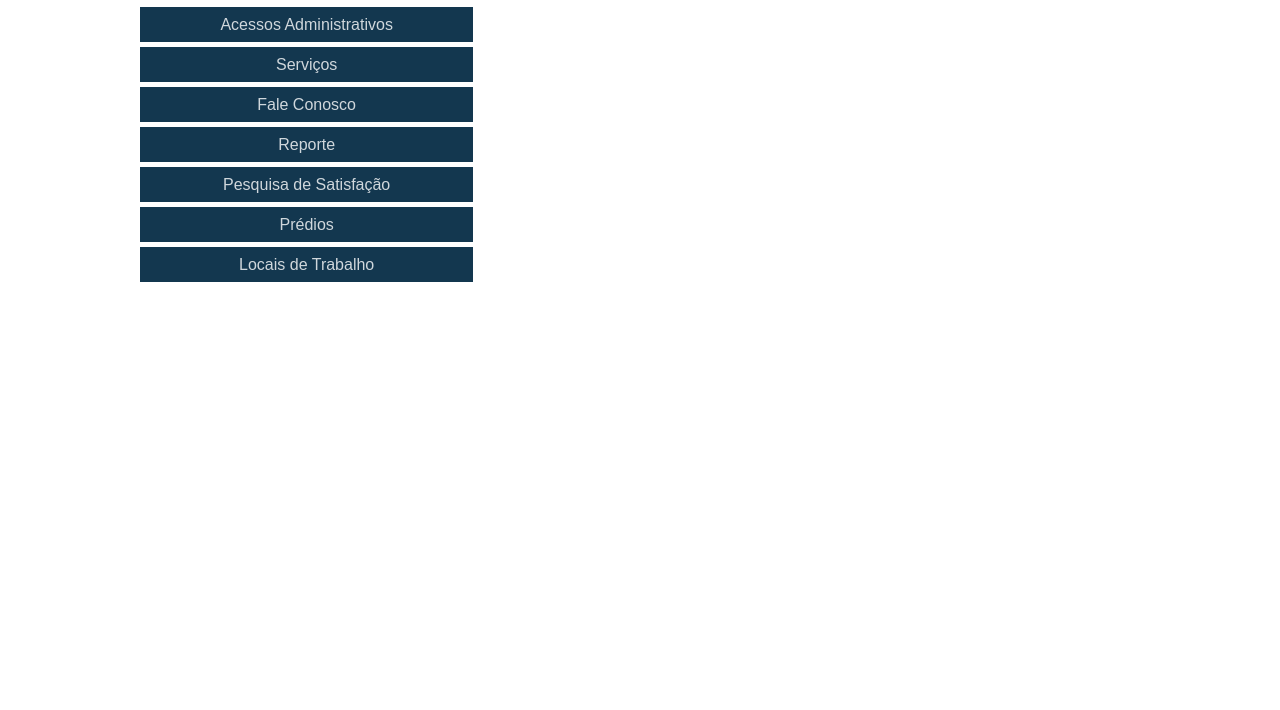
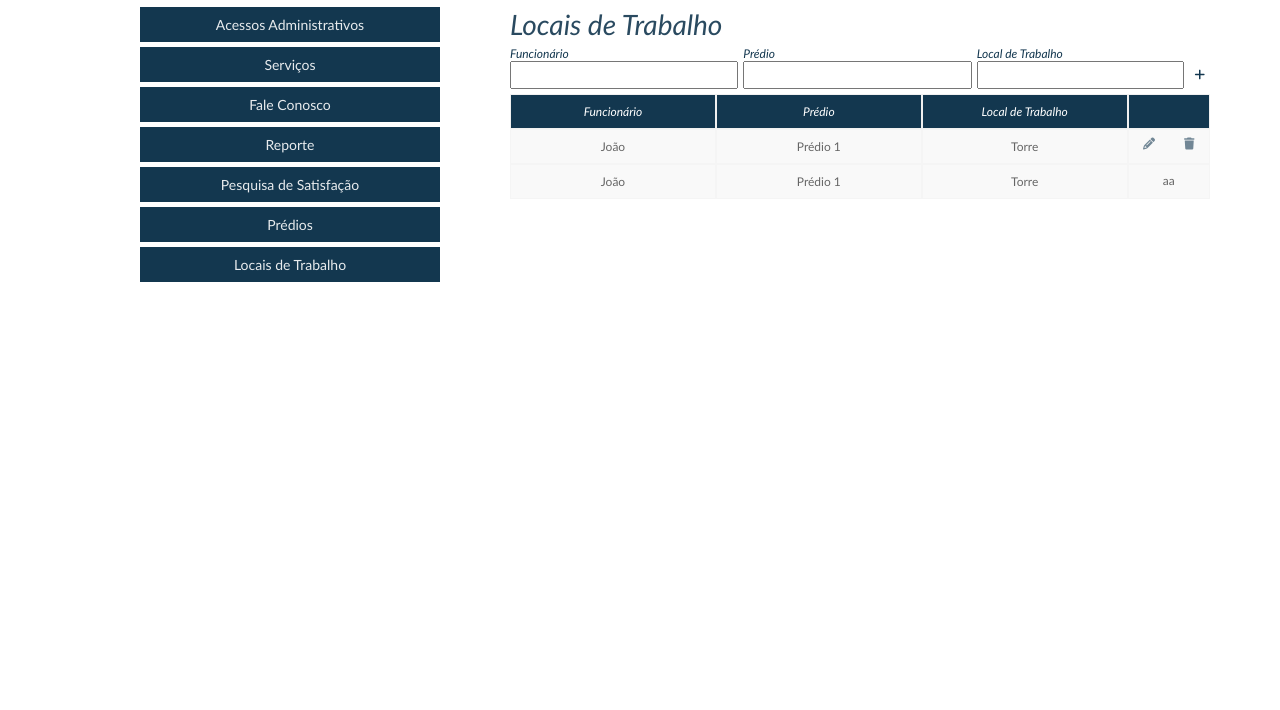
Before and after one commit to jmauricioaferreira/obuc-frontend-challenge, a plain HTML site: page index.html in a window 1280 px wide. Shown: the part 203-913 px from the top of the page. Drawn offline with Linux system fonts and the light colour scheme.

Commit message:
creating table and form

```diff
--- a/index.html
+++ b/index.html
@@ -10,19 +10,20 @@
   <link href="https://fonts.googleapis.com/css2?family=Poppins:ital,wght@1,300&display=swap" rel="stylesheet">
 
   <link rel="stylesheet" href="./style.css">
+  <script src="https://kit.fontawesome.com/b36e4ed4d1.js" crossorigin="anonymous"></script>
   <title>Document</title>
 </head>
 
 <body>
   <header>
     <img src="/assets/admin-small.png" alt="Imagem do Cabeçalho">
-    <svg width='400' height='200' class="">
+    <svg width='400' height='400' class="">
       <polygon points='0,400 0,0 400,0 250,400' />
     </svg>
     <h1 id="header-name">Administração</h1>
   </header>
   <main>
-    <div class="container">
+    <section class="container">
       <nav>
         <a href="#">Acessos Administrativos</a>
         <a href="#">Serviços</a>
@@ -32,7 +33,52 @@
         <a href="#">Prédios</a>
         <a href="#">Locais de Trabalho</a>
       </nav>
-    </div>
+      <section class="workplace-info">
+        <h1 id="workplace-title">Locais de Trabalho</h1>
+        <form action="">
+          <div>
+            <label for="employee">Funcionário</label>
+            <input type="text" id="employee" name="employee">
+          </div>
+          <div><label for="building">Prédio</label>
+            <input type="text" id="building" name="building">
+          </div>
+          <div id="workplace-div">
+            <label for="workplace">Local de Trabalho
+            </label>
+            <input type="text" id="workplace" name="workplace">
+            <i class="fas fa-plus"></i>
+          </div>
+        </form>
+        <table>
+          <thead>
+            <tr>
+              <th>Funcionário</th>
+              <th>Prédio</th>
+              <th>Local de Trabalho</th>
+              <th></th>
+            </tr>
+          </thead>
+          <tbody>
+            <tr>
+              <td>João</td>
+              <td>Prédio 1</td>
+              <td>Torre</td>
+              <td>
+                <i class="fas fa-pencil-alt"></i>
+                <i class="fas fa-trash"></i>
+              </td>
+            </tr>
+            <tr>
+              <td>João</td>
+              <td>Prédio 1</td>
+              <td>Torre</td>
+              <td>aa</td>
+            </tr>
+          </tbody>
+        </table>
+        </div>
+        </div>
 
   </main>
   <footer></footer>
--- a/style.css
+++ b/style.css
@@ -11,7 +11,7 @@
 }
 
 body {
-  font-family: 'Poppins', sans-serif;
+  font-family: Calibri, Arial, Helvetica, sans-serif;
 }
 
 main {
@@ -34,6 +34,8 @@ header {
   justify-content: center;
   position: relative;
   z-index: -1;
+
+  font-family: Calibri, sans-serif;
 }
 
 svg {
@@ -53,6 +55,8 @@ img {
   color: #fff;
   left: 80px;
   top: calc(50% - 24px);
+  font-style: italic;
+  opacity: 0.75;
 }
 
 /* Main ========================= */
@@ -63,26 +67,111 @@ main {
 
 main .container {
   display: grid;
-  grid-template-columns: 1fr 2fr;
+  grid-template-columns: 30% 70%;
+  gap: 70px;
 }
 /* Nav ========================= */
 
 nav {
-  font-family: Arial, Helvetica, sans-serif;
   display: flex;
   flex-direction: column;
+  font-size: 14px;
 }
 
 a {
   background: var(--dark-blue);
-  color: rgba(255, 255, 255, 0.8);
+  color: rgba(255, 255, 255, 0.9);
   text-decoration: none;
   height: 35px;
   margin-bottom: 5px;
-
-  font-size: 1rem;
 
   display: flex;
   justify-content: center;
   align-items: center;
 }
+
+/* Form and Table ========================= */
+
+#workplace-title {
+  font-size: 28px;
+  font-style: italic;
+  color: var(--dark-blue);
+  opacity: 0.9;
+  margin-bottom: 5px;
+  font-weight: normal;
+}
+
+.workplace-info form {
+  font-style: italic;
+  font-size: 12px;
+  display: flex;
+  margin-bottom: 5px;
+}
+
+.workplace-info form div {
+  width: 100%;
+  display: flex;
+  flex-direction: column;
+
+  margin-right: 5px;
+  color: var(--dark-blue);
+}
+
+#workplace-div {
+  flex-direction: row;
+  flex-wrap: wrap;
+  align-items: center;
+}
+
+#workplace-div i {
+  margin-left: 10px;
+}
+
+#workplace-div input {
+  flex-grow: 2;
+}
+
+.workplace-info form input {
+  height: 28px;
+}
+
+.workplace-info table {
+  width: 100%;
+  font-size: 12px;
+  border-spacing: 0px;
+}
+
+.workplace-info table td,
+.workplace-info table th {
+  height: 35px;
+  border: 1px solid #f0f0f0;
+}
+.workplace-info table th {
+  width: 100px;
+  background: var(--dark-blue);
+  padding: 8px 0px;
+
+  color: #fff;
+  font-weight: normal;
+  font-style: italic;
+}
+
+.workplace-info table th:last-child {
+  width: 40px;
+}
+
+.workplace-info tbody td {
+  background: #f6f6f6;
+  opacity: 0.6;
+  padding: 8px 0px;
+  text-align: center;
+}
+
+.workplace-info table td:last-child {
+  display: flex;
+  justify-content: space-around;
+}
+
+.workplace-info table td i {
+  color: var(--dark-blue);
+}
```
Also changed, not shown: 1 other file.
